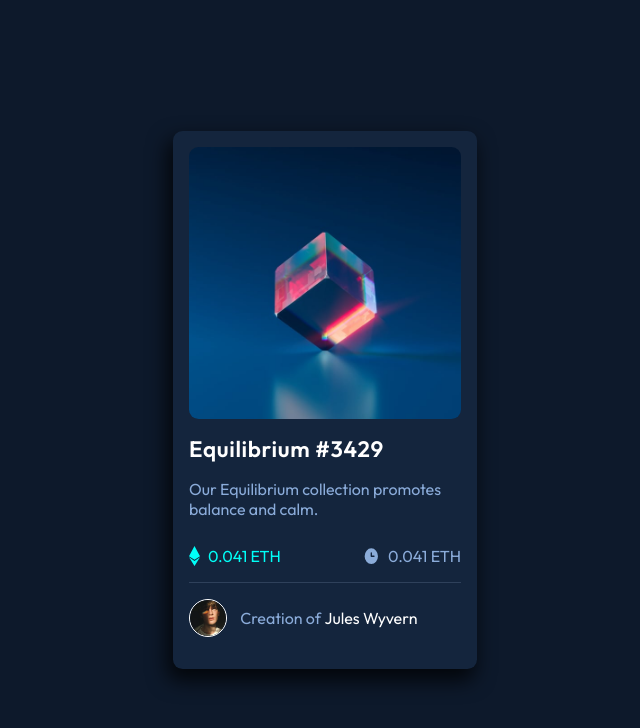
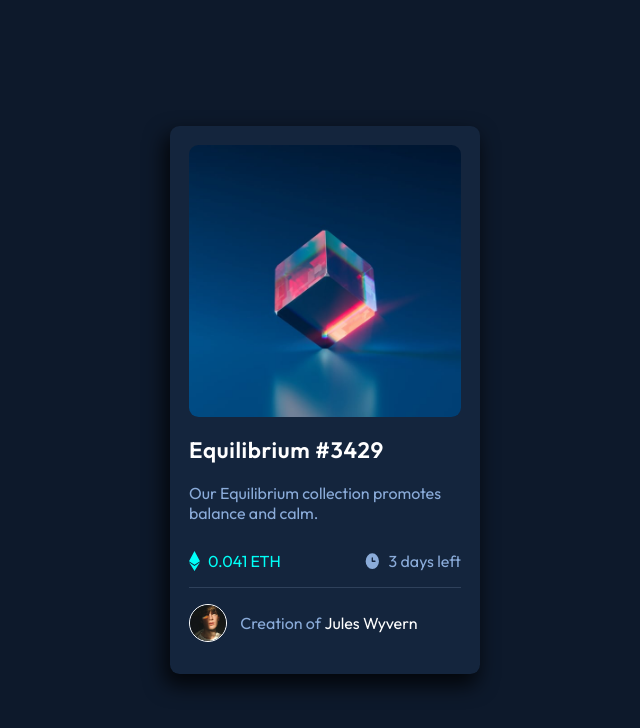
Before and after one commit to Nadunnissanka/nft-preview-card-component, a plain HTML site: page index.html in a window 1280 px wide. Shown: the whole page, without its empty margins (315-955 px from the left). Drawn offline with Linux system fonts and the light colour scheme.

Commit message:
ui changes and fixes

```diff
--- a/css/main.scss
+++ b/css/main.scss
@@ -27,7 +27,7 @@
             display: block;
             width: 17rem;
             height: 17rem;
-            margin: 1rem;
+            margin: 1.2rem;
             transition: .5s ease;
             backface-visibility: hidden;
             border-radius: 0.6rem;
@@ -60,7 +60,7 @@
         color: hsl(0, 0%, 100%);
         font-weight: 600;
         max-width: 17rem;
-        margin-inline: 1rem;
+        margin-inline: 1.2rem;
         font-size: 1.4rem;
         letter-spacing: 0.04rem;
         transition: .5s ease;
@@ -71,14 +71,14 @@
     .nft-paragraph {
         color: hsl(215, 51%, 70%);
         max-width: 17rem;
-        margin: 1rem 1rem 1.7rem 1rem;
+        margin: 1.2rem 1.2rem 1.7rem 1.2rem;
     }
 }
 
 .nft-price {
     display: flex;
     justify-content: space-between;
-    margin-inline: 1rem;
+    margin-inline: 1.2rem;
     margin-block: 1rem;
     &-block {
         display: flex;
@@ -101,7 +101,7 @@
 .creator {
     display: flex;
     gap: 0.8rem;
-    margin-inline: 1rem;
+    margin-inline: 1.2rem;
     padding-block: 1rem 2rem;
     border-top: 1px solid hsl(215, 32%, 27%);
     img {
--- a/index.html
+++ b/index.html
@@ -29,7 +29,7 @@
         </div>
         <div class="nft-price-block">
           <img src="images/icon-clock.svg" alt="CLK">
-          <p class="days">0.041 ETH</p>
+          <p class="days">3 days left</p>
         </div>
       </div>
       <!-- creator section -->
```
Also changed, not shown: css/main.css, 1 other file.
